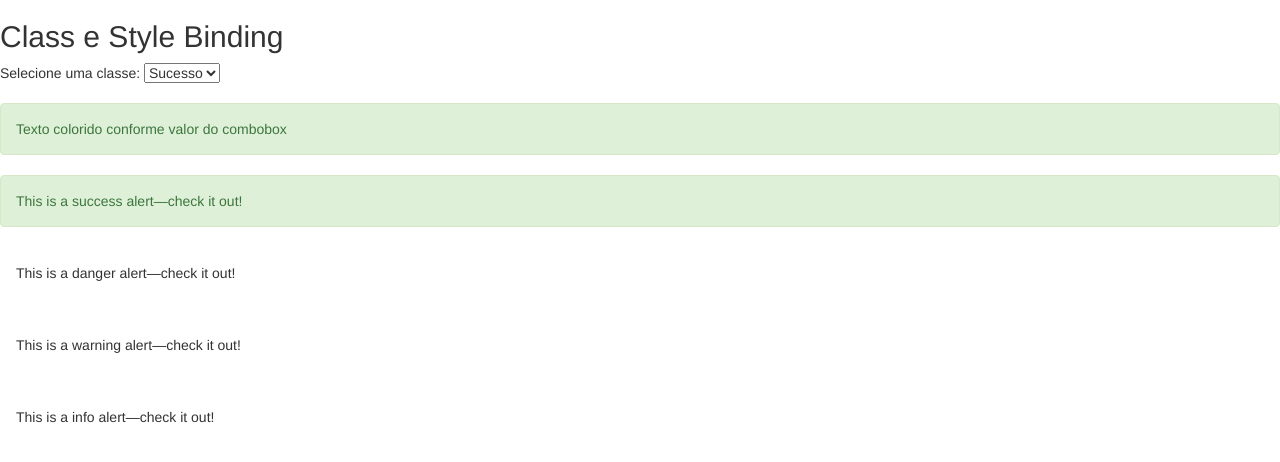
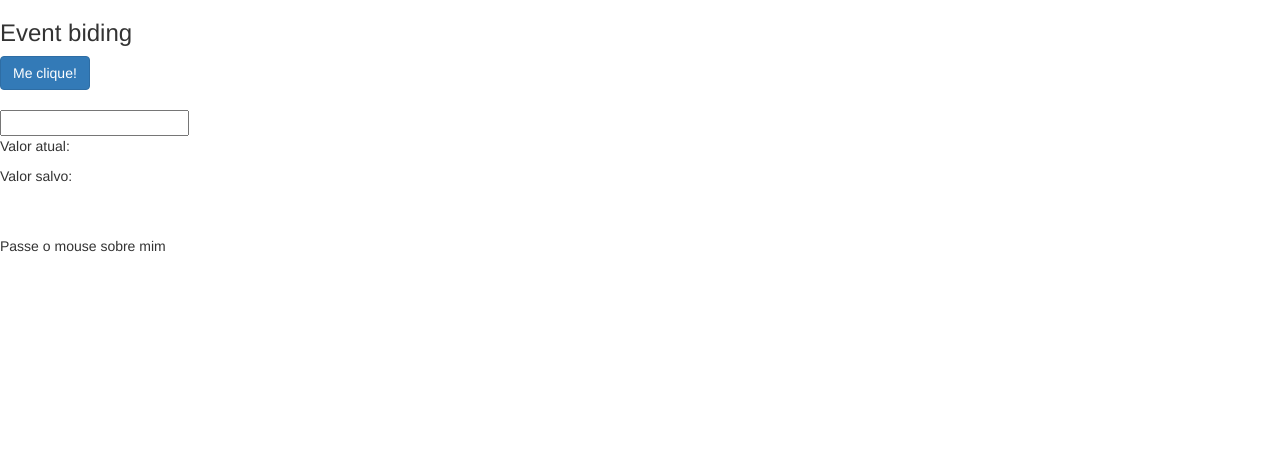
Before and after one commit to thonecardoso/angular-data-binding, an Angular app: page / in a window 1280 px wide. Shown: the top 462 px of the page. Built offline with nearby package versions, Linux system fonts and the light colour scheme.

Commit message:
mouseover event

```diff
--- a/src/app/data-binding/data-binding.component.html
+++ b/src/app/data-binding/data-binding.component.html
@@ -14,7 +14,7 @@
     </article>
   -->
 
-  <article>
+  <!-- <article>
      <h2>Class e Style Binding</h2>
      <div>
        Selecione uma classe:
@@ -55,7 +55,43 @@
        <script type="text/javascript" id="www-widgetapi-script" src="https://www.youtube.com/s/player/bce81a70/www-widgetapi.vflset/www-widgetapi.js" async=""></script>
      </div>
 
-  </article>
+   </article>-->
 
 
 </section>
+
+<section>
+  <article>
+    <h3>Event biding</h3>
+    <div>
+      <button
+        class="btn btn-primary"
+        (click)="botaoClicado()"
+      >
+        Me clique!
+      </button>
+
+      <br><br>
+
+      <input type="text"
+             (keyup)="onKeyUp($event)"
+             (keyup.enter)="salvarValor({value : campoInput.value})"
+             #campoInput
+      />
+      <p>Valor atual: {{ valorAtual }}</p>
+      <p>Valor salvo: {{ valorSalvo }}</p>
+
+      <br>
+      <br>
+
+      <span
+        (mouseover)="onMouseOverOut()"
+        (mouseout)="onMouseOverOut()"
+        [class.highlight]="isMouseOver"
+      >
+        Passe o mouse sobre mim
+      </span>
+
+    </div>
+  </article>
+</section>
--- a/src/app/data-binding/data-binding.component.scss
+++ b/src/app/data-binding/data-binding.component.scss
@@ -0,0 +1,4 @@
+.highlight {
+  background-color: yellow;
+  font-weight: bold;
+}
--- a/src/app/data-binding/data-binding.component.ts
+++ b/src/app/data-binding/data-binding.component.ts
@@ -1,4 +1,4 @@
-import { Component, OnInit } from '@angular/core';
+import {Component, OnInit} from '@angular/core';
 
 @Component({
   selector: 'app-data-binding',
@@ -9,9 +9,13 @@ export class DataBindingComponent implements OnInit {
   url = 'http://loiane.com';
   urlImagem = 'http://lorempixel.com/400/200/nature/';
   cursoAngular = true;
+  valorAtual = '';
+  valorSalvo = '';
+  isMouseOver = false;
 
 
-  constructor() { }
+  constructor() {
+  }
 
   ngOnInit(): void {
   }
@@ -23,4 +27,25 @@ export class DataBindingComponent implements OnInit {
   getCursoAngular(): boolean {
     return true;
   }
+
+  botaoClicado(): void {
+    alert('Botão clicado!');
+  }
+
+
+  // tslint:disable-next-line:typedef
+  onKeyUp($event: KeyboardEvent) {
+    this.valorAtual = ($event.target as HTMLInputElement).value;
+  }
+
+
+  // tslint:disable-next-line:typedef
+  salvarValor({value}: { value: any }) {
+    this.valorSalvo = value;
+  }
+
+  onMouseOverOut() {
+    this.isMouseOver = !this.isMouseOver;
+    console.log(this.isMouseOver);
+  }
 }
```
Lines whose indentation alone changed are shown as unchanged.
